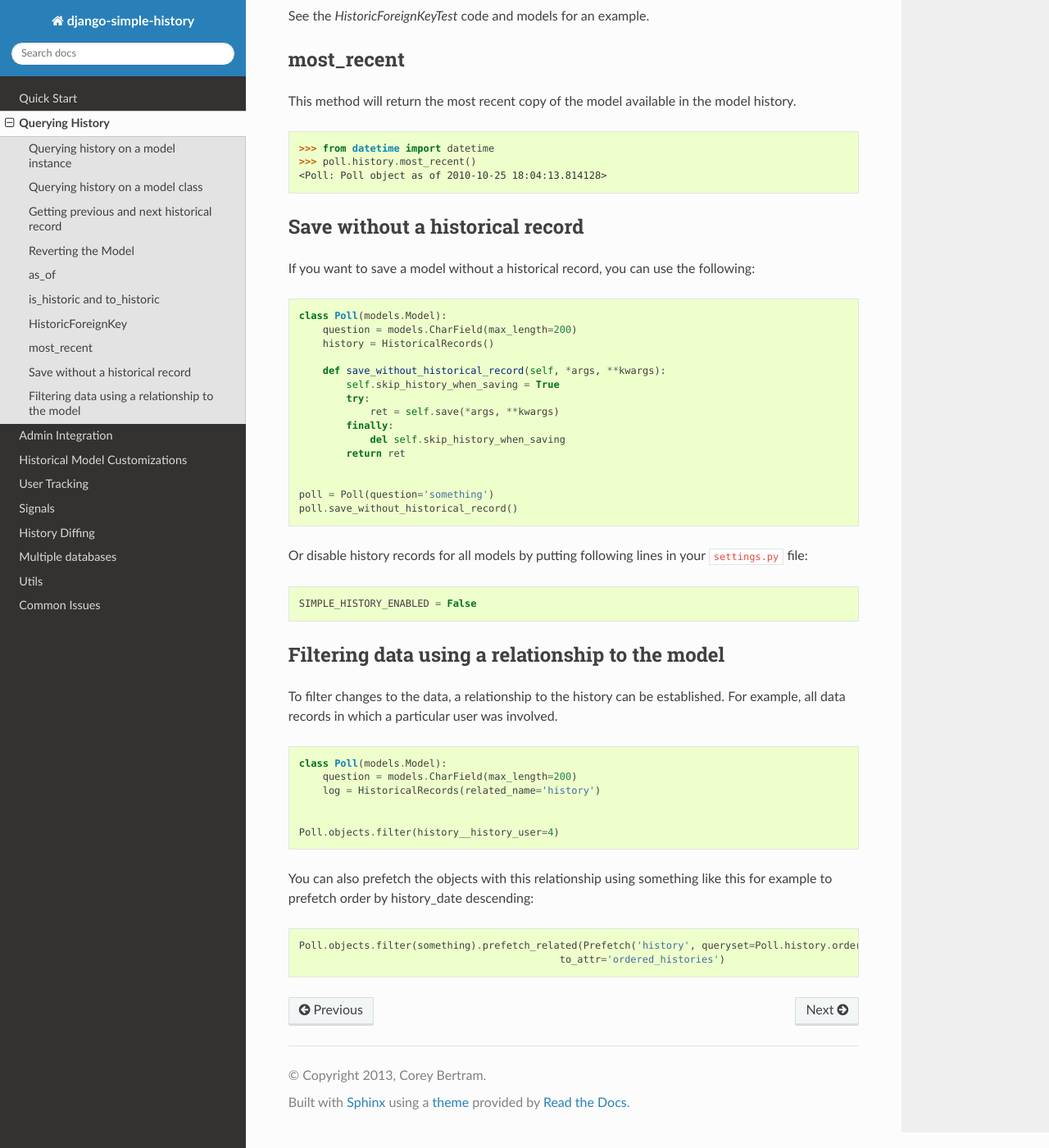
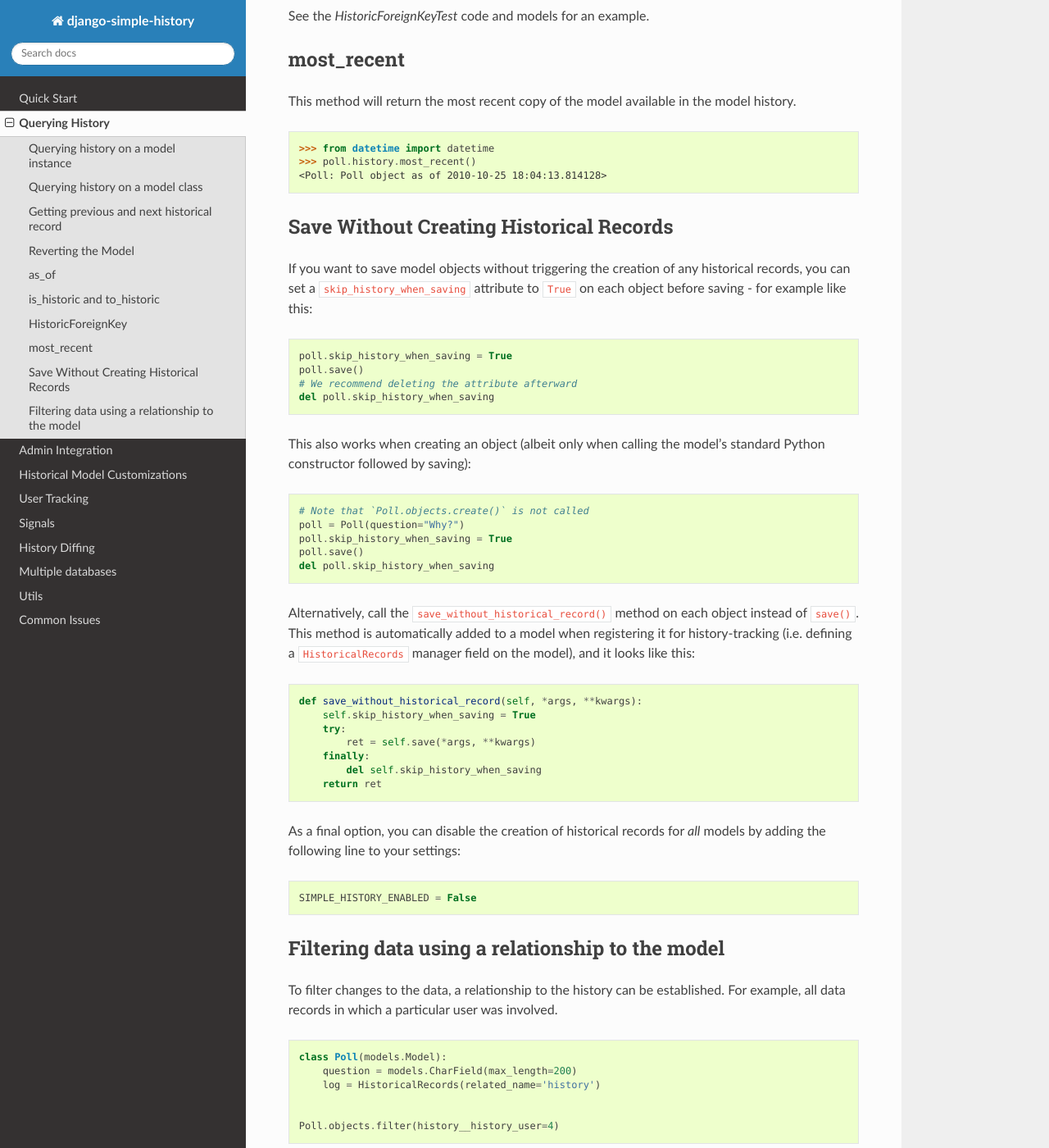
Before and after one commit to jazzband/django-simple-history, a Sphinx documentation site: the page built from docs/querying_history.rst, in a window 1280 px wide and 1400 px high, scrolled down 3111 px. Shown: the whole window at 82% size. Built offline with Sphinx 7.4.7 and the Read the Docs theme 2.0.0, drawn with Linux system fonts in a browser that asks for light colours.

Commit message:
Made skip_history_when_saving work when creating
...a model object - not just when updating an object.

Also improved the docs on saving without creating historical records,
and fixed an unrelated `PollWithManyToMany` instance being used in the
assertions in the existing test for `skip_history_when_saving`.

```diff
--- a/CHANGES.rst
+++ b/CHANGES.rst
@@ -4,6 +4,8 @@
 Unreleased
 ----------
 
+- Made ``skip_history_when_saving`` work when creating an object - not just when
+  updating an object (gh-1262)
 
 3.7.0 (2024-05-29)
 ------------------
--- a/docs/querying_history.rst
+++ b/docs/querying_history.rst
@@ -175,30 +175,49 @@
     <Poll: Poll object as of 2010-10-25 18:04:13.814128>
 
 
-Save without a historical record
---------------------------------
+Save Without Creating Historical Records
+----------------------------------------
 
-If you want to save a model without a historical record, you can use the following:
+If you want to save model objects without triggering the creation of any historical
+records, you can set a ``skip_history_when_saving`` attribute to ``True``
+on each object before saving - for example like this:
 
 .. code-block:: python
 
-    class Poll(models.Model):
-        question = models.CharField(max_length=200)
-        history = HistoricalRecords()
+    poll.skip_history_when_saving = True
+    poll.save()
+    # We recommend deleting the attribute afterward
+    del poll.skip_history_when_saving
 
-        def save_without_historical_record(self, *args, **kwargs):
-            self.skip_history_when_saving = True
-            try:
-                ret = self.save(*args, **kwargs)
-            finally:
-                del self.skip_history_when_saving
-            return ret
+This also works when creating an object
+(albeit only when calling the model's standard Python constructor followed by saving):
 
+.. code-block:: python
 
-    poll = Poll(question='something')
-    poll.save_without_historical_record()
+    # Note that `Poll.objects.create()` is not called
+    poll = Poll(question="Why?")
+    poll.skip_history_when_saving = True
+    poll.save()
+    del poll.skip_history_when_saving
 
-Or disable history records for all models by putting following lines in your ``settings.py`` file:
+Alternatively, call the ``save_without_historical_record()`` method on each object
+instead of ``save()``.
+This method is automatically added to a model when registering it for history-tracking
+(i.e. defining a ``HistoricalRecords``  manager field on the model),
+and it looks like this:
+
+.. code-block:: python
+
+    def save_without_historical_record(self, *args, **kwargs):
+        self.skip_history_when_saving = True
+        try:
+            ret = self.save(*args, **kwargs)
+        finally:
+            del self.skip_history_when_saving
+        return ret
+
+As a final option, you can disable the creation of historical records for *all* models
+by adding the following line to your settings:
 
 .. code-block:: python
 
```
Also changed, not shown: 2 other files.
